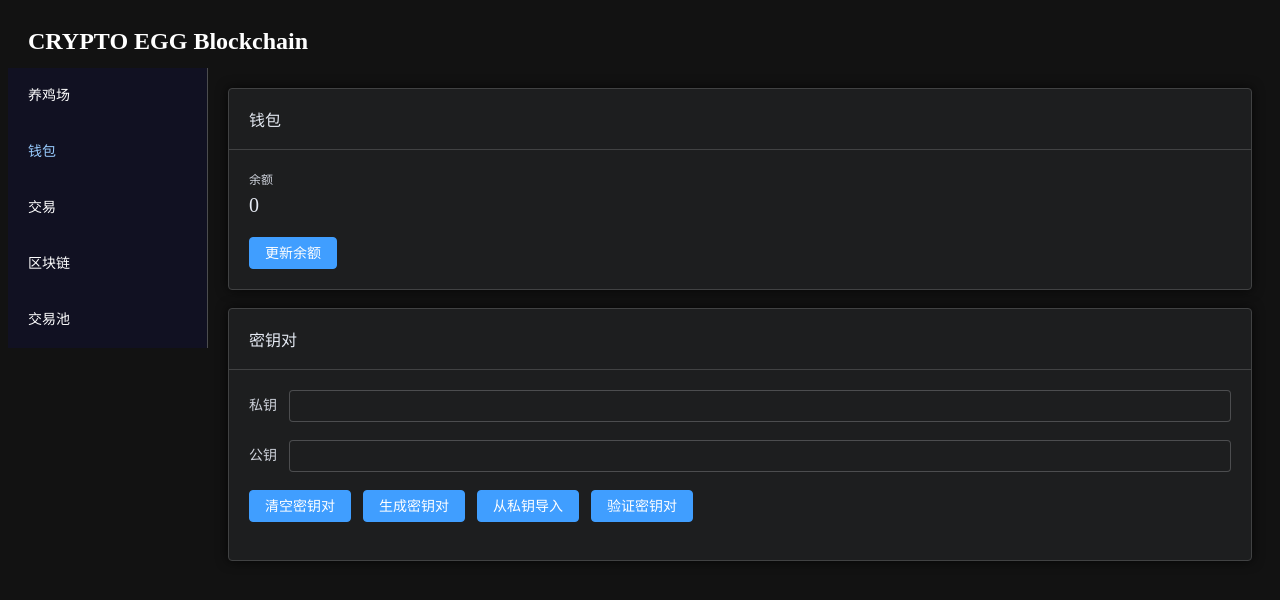
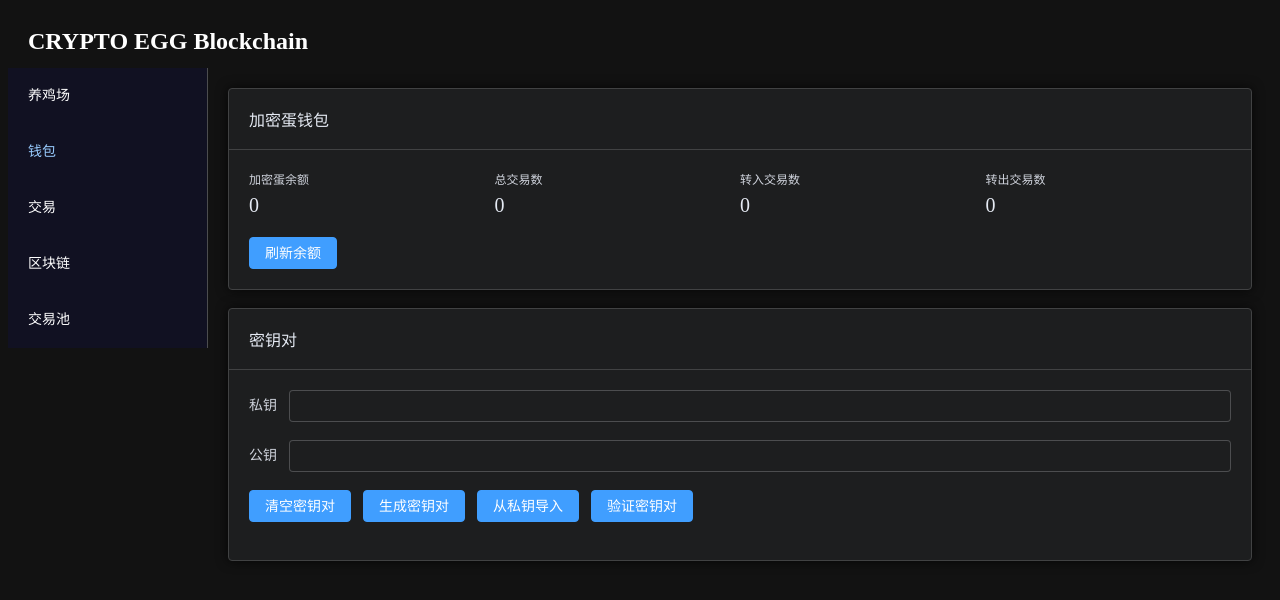
Before and after one commit to HEX9CF/crypto-egg-blockchain, a Vue app: page /blockchain in a window 1280 px wide. Both pictures are taken after a click on the item "钱包". Shown: the top 600 px of the page. Built offline with nearby package versions, Linux system fonts and the light colour scheme.

Commit message:
Change mineTransactionPool function to Promise

```diff
--- a/src/controllers/blockchain.ts
+++ b/src/controllers/blockchain.ts
@@ -2,13 +2,14 @@ import { ElMessage } from 'element-plus';
 import { chain } from '@/stores/blockchain';
 import { wallet } from '@/stores/wallet';
 
-export function clickMine(): void {
+export async function clickMine(): Promise<void> {
     if (wallet.value.keyPair === null) {
         console.error("密钥对不存在！");
         ElMessage.error("密钥对不存在！");
         return;
     }
-    if (!chain.value.mineTransactionPool(wallet.value.publicKey)) {
+    await chain.value.mineTransactionPool(wallet.value.publicKey).then((val: boolean): void => {
+        if (!val) {
             console.error("挖矿失败！");
             ElMessage.error("挖矿失败！");
             return;
@@ -16,6 +17,7 @@ export function clickMine(): void {
         wallet.value.updateBalance();
         console.log("挖矿成功");
         ElMessage.success("挖矿成功");
+    });
 }
 
 export function clickValidateChain(): void {
--- a/src/controllers/farm.ts
+++ b/src/controllers/farm.ts
@@ -26,21 +26,26 @@ export function clickFeed(): void {
   ElMessage.success('喂食成功，进度增加：' + delta + '%');
 }
 
-export function clickCollectEgg(): void {
+export async function clickCollectEgg(): Promise<void> {
   if (wallet.value.keyPair === null) {
     console.error("密钥对不存在！");
     ElMessage.error('密钥对不存在！');
     return;
   }
-  let collected: boolean = chicken.value.collectEgg();
-  if (!collected) {
+  if (!chicken.value.collectEgg()) {
     console.error("收蛋失败，生蛋进度不足！");
     ElMessage.warning('收蛋失败，生蛋进度不足！');
     return;
   }
-  inventory.value.egg++;
-  chain.value.mineTransactionPool(wallet.value.publicKey);
-  wallet.value.updateBalance();
-  console.log("收蛋成功");
-  ElMessage.success('收蛋成功');
+  await chain.value.mineTransactionPool(wallet.value.publicKey).then((val: boolean): void => {
+      if (!val) {
+        console.error("收蛋失败！");
+        ElMessage.error('收蛋失败！');
+        return;
+      }
+      wallet.value.updateBalance();
+      console.log("收蛋成功");
+      ElMessage.success('收蛋成功');
+    }
+  );
 }
--- a/src/controllers/wallet.ts
+++ b/src/controllers/wallet.ts
@@ -46,11 +46,10 @@ export function clickUpdateBalance(): void {
         ElMessage.error("密钥对不存在！");
         return;
     }
-    if (wallet.value.updateBalance()) {
-        console.log("更新余额成功");
-        ElMessage.success("更新余额成功");
-        return;
+    if (!wallet.value.updateBalance()) {
+        console.log("刷新余额失败！");
+        ElMessage.error("刷新余额失败！");
     }
-    console.log("更新余额失败");
-    ElMessage.error("更新余额失败");
+    console.log("刷新余额成功");
+    ElMessage.success("刷新余额成功");
 }
--- a/src/models/chain.ts
+++ b/src/models/chain.ts
@@ -35,10 +35,11 @@ export class Chain {
     }
 
     // 挖矿
-    mineTransactionPool(minerAddress: string): boolean {
+    async mineTransactionPool(minerAddress: string): Promise<boolean> {
+        return new Promise((resolve, reject) => {
             if (minerAddress === '') {
                 console.error('矿工地址不能为空！');
-            return false;
+                reject(false);
             }
             if (this.minerReward !== 0) {
                 // 发放奖励
@@ -51,7 +52,8 @@ export class Chain {
             newBlock.mine(this.difficulty);
             this.addBlock(newBlock);
             this.transactionPool = [];
-        return true;
+            resolve(true);
+        });
     }
 
     // 添加交易
@@ -102,6 +104,9 @@ export class Chain {
     }
 
     getBalance(address: string): number {
+        if (address.length === 0) {
+            return 0;
+        }
         let balance: number = 0;
         for (const block of this.blocks) {
             for (const transaction of block.transactions) {
@@ -125,6 +130,9 @@ export class Chain {
     }
 
     getOutTransactions(address: string): Transaction[] {
+        if (address.length === 0) {
+            return [];
+        }
         let transactions: Transaction[] = [];
         for (const block of this.blocks) {
             for (const transaction of block.transactions) {
@@ -142,6 +150,9 @@ export class Chain {
     }
 
     getInTransactions(address: string): Transaction[] {
+        if (address.length === 0) {
+            return [];
+        }
         let transactions: Transaction[] = [];
         for (const block of this.blocks) {
             for (const transaction of block.transactions) {
--- a/src/stores/blockchain.ts
+++ b/src/stores/blockchain.ts
@@ -1,4 +1,4 @@
 import { ref } from "vue";
 import { Chain } from "@/models/chain";
 
-export const chain = ref(new Chain(1, 2));
+export const chain = ref(new Chain(1, 4));
--- a/src/stores/farm.ts
+++ b/src/stores/farm.ts
@@ -4,7 +4,6 @@ import { Chicken } from "@/models/chicken";
 const chicken = ref(new Chicken());
 const inventory = ref({
     food: 0,
-    egg: 0
 });
 
 export { chicken, inventory };
--- a/src/views/WalletView.vue
+++ b/src/views/WalletView.vue
@@ -1,4 +1,5 @@
 <script setup lang="ts">
+import {ref} from "vue";
 import {wallet} from "@/stores/wallet";
 import {chain} from "@/stores/blockchain";
 import {formatTimestamp} from "@/utils/formatters";
@@ -9,23 +10,35 @@ import {
   clickValidateKey,
   clickUpdateBalance
 } from "@/controllers/wallet";
+
+const inTransactions = ref(chain.value.getInTransactions(wallet.value.publicKey));
+const outTransactions = ref(chain.value.getOutTransactions(wallet.value.publicKey));
 </script>
 
 <template>
   <el-card>
     <template #header>
       <div class="card-header">
-        <span>钱包</span>
+        <span>加密蛋钱包</span>
       </div>
     </template>
     <el-row>
       <el-col :span="6">
-        <el-statistic title="余额" :value="wallet.balance"></el-statistic>
+        <el-statistic title="加密蛋余额" :value="wallet.balance"></el-statistic>
+      </el-col>
+      <el-col :span="6">
+        <el-statistic title="总交易数" :value="inTransactions.length + outTransactions.length"></el-statistic>
+      </el-col>
+      <el-col :span="6">
+        <el-statistic title="转入交易数" :value="inTransactions.length"></el-statistic>
+      </el-col>
+      <el-col :span="6">
+        <el-statistic title="转出交易数" :value="outTransactions.length"></el-statistic>
       </el-col>
     </el-row>
     <el-row :gutter="20" style="margin-top: 20px;">
       <el-col :span="24">
-        <el-button type="primary" @click="clickUpdateBalance()">更新余额</el-button>
+        <el-button type="primary" @click="clickUpdateBalance()">刷新余额</el-button>
       </el-col>
     </el-row>
   </el-card>
@@ -57,7 +70,7 @@ import {
         <span>转入交易</span>
       </div>
     </template>
-    <el-table :data="chain.getInTransactions(wallet.publicKey)" stripe border show-overflow-tooltip style="width: 100%" height="400">
+    <el-table :data="inTransactions" stripe border show-overflow-tooltip style="width: 100%" height="400">
       <el-table-column fixed prop="timestamp" label="时间戳" :formatter="formatTimestamp"/>
       <el-table-column prop="from" label="发送方"/>
       <el-table-column prop="message" label="交易信息"/>
@@ -69,7 +82,7 @@ import {
         <span>转出交易</span>
       </div>
     </template>
-    <el-table :data="chain.getOutTransactions(wallet.publicKey)" stripe border show-overflow-tooltip style="width: 100%" height="400">
+    <el-table :data="outTransactions" stripe border show-overflow-tooltip style="width: 100%" height="400">
       <el-table-column fixed prop="timestamp" label="时间戳" :formatter="formatTimestamp"/>
       <el-table-column prop="to" label="接收方"/>
       <el-table-column prop="message" label="交易信息"/>
--- /dev/null
+++ b/tsconfig.json
@@ -0,0 +1,5 @@
+{
+  "compilerOptions": {
+    "lib": ["es2018", "dom"]
+  }
+}
```
Lines whose indentation alone changed are shown as unchanged.
